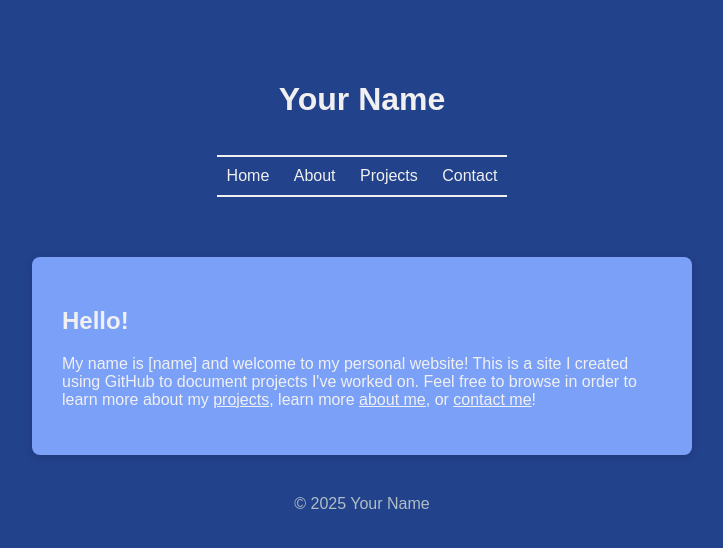
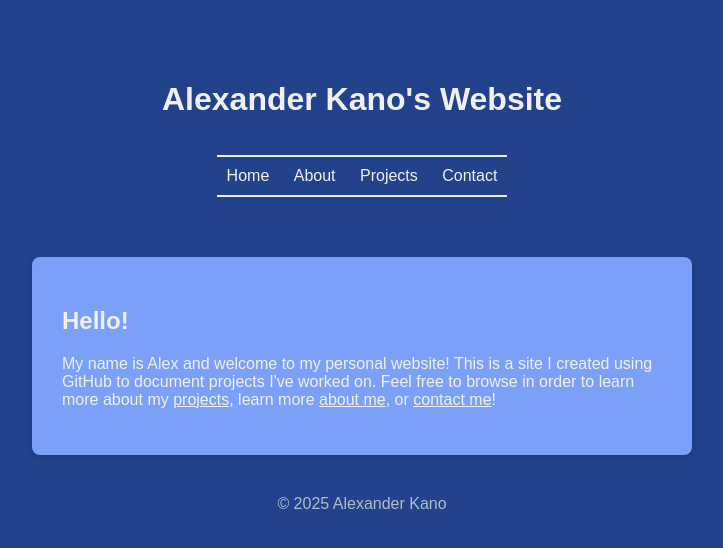
Before and after one commit to amkano/amkano.github.io, a plain HTML site: page index.html in a window 1280 px wide. Shown: the whole page, without its empty margins (278-1001 px from the left). Drawn offline with Linux system fonts and the light colour scheme.

Commit message:
Update index.html

```diff
--- a/index.html
+++ b/index.html
@@ -2,13 +2,13 @@
 <html lang="en">
 <head>
     <meta charset="UTF-8">
-    <title>Your Name - Personal Website</title>
+    <title>Alexander Kano - Personal Website</title>
     <meta name="viewport" content="width=device-width, initial-scale=1">
     <link rel="stylesheet" href="assets/css/style.css">
 </head>
 <body>
     <header>
-        <h1>Your Name</h1>
+        <h1>Alexander Kano's Website</h1>
         <nav>
             <a href="index.html">Home</a>
             <a href="about.html">About</a>
@@ -19,13 +19,13 @@
     <section>
         <h2>Hello!</h2>
         <p>
-            My name is [name] and welcome to my personal website! This is a site I created using GitHub to document projects I've worked on.
+            My name is Alex and welcome to my personal website! This is a site I created using GitHub to document projects I've worked on.
             Feel free to browse in order to learn more about my <a href="projects.html">projects</a>, learn more <a href="about.html">about me</a>,
             or <a href="contact.html">contact me</a>!
         </p>
     </section>
     <footer>
-        &copy; 2025 Your Name
+        &copy; 2025 Alexander Kano
     </footer>
 </body>
 </html>
```
